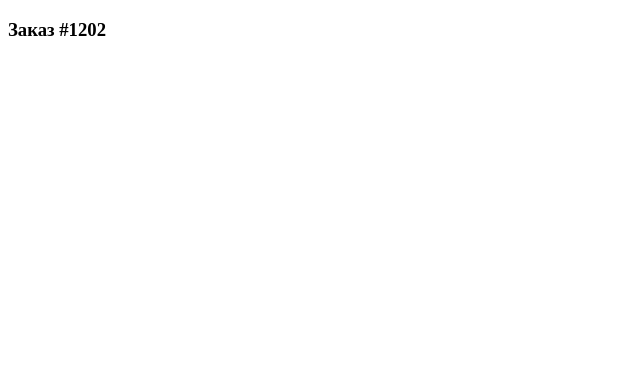
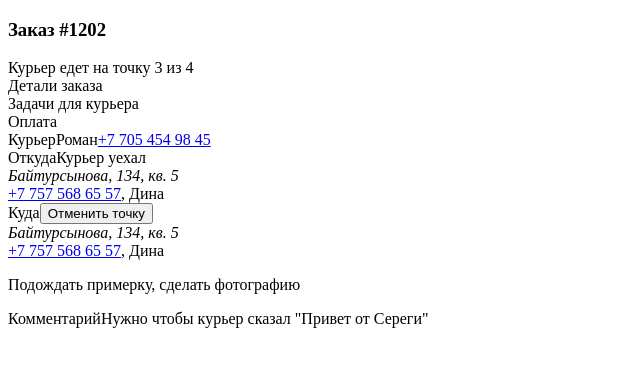
Before and after one commit to punkmachine/work-test-tasks, a Vue app: page / in a window 1280 px wide. Shown: the top 366 px of the page, without its empty margins (0-640 px from the left). Built offline with nearby package versions, Linux system fonts and the light colour scheme.

Commit message:
add html.

```diff
--- a/src/App.vue
+++ b/src/App.vue
@@ -2,6 +2,67 @@
 	<main>
 		<div class="order">
 			<h3 class="order__name">Заказ #1202</h3>
+			<span class="order__stat">Курьер едет на точку 3 из 4</span>
+
+			<div class="order__tabs">
+				<div class="order__tabs-item">Детали заказа</div>
+				<div class="order__tabs-item">Задачи для курьера</div>
+				<div class="order__tabs-item">Оплата</div>
+			</div>
+		</div>
+
+		<div class="map"></div>
+
+		<div class="courier">
+			<span class="standard__block-heading">Курьер</span>
+			<span class="standard__text">Роман</span>
+			<a href="tel:+77054549845" class="standard__text">+7 705 454 98 45</a>
+		</div>
+
+		<div class="dot dot_read">
+			<div class="dot__head">
+				<span class="dot__direction">Откуда</span>
+				<span class="dot__direction-status">Курьер уехал</span>
+			</div>
+
+			<address class="dot__address">
+				<!-- svg.dot__address-icon -->
+				<span>Байтурсынова, 134, кв. 5</span>
+			</address>
+
+			<div class="dot__contact">
+				<a href="tel:+77575686557" class="standard__text">+7 757 568 65 57</a>,
+				<span class="standard__text">Дина</span>
+			</div>
+		</div>
+
+		<div class="dot dot_green">
+			<div class="dot__head">
+				<span class="dot__direction">Куда</span>
+				<button class="dot__direction-status dot__direction-status_btn">
+					<!-- svg.dot__direction-status-icon -->
+					Отменить точку
+				</button>
+			</div>
+
+			<address class="dot__address">
+				<!-- svg.dot__address-icon -->
+				<span>Байтурсынова, 134, кв. 5</span>
+			</address>
+
+			<div class="dot__contact">
+				<a href="tel:+77575686557" class="standard__text">+7 757 568 65 57</a>,
+				<span class="standard__text">Дина</span>
+			</div>
+
+			<p class="standard__text">
+				Подождать примерку, сделать фотографию
+			</p>
+		</div>
+
+		<div class="comment">
+			<span class="standard__block-heading">Комментарий</span>
+			<span class="standard__text">Нужно чтобы курьер сказал "Привет от Сереги"</span>
 		</div>
 	</main>
 </template>
```
